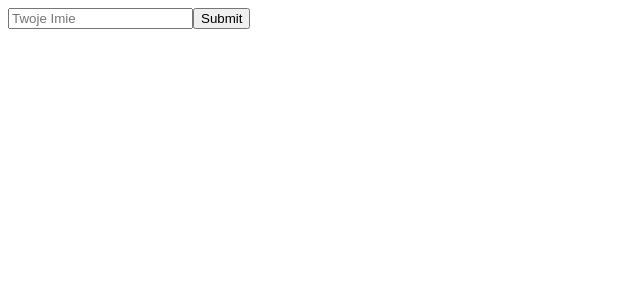
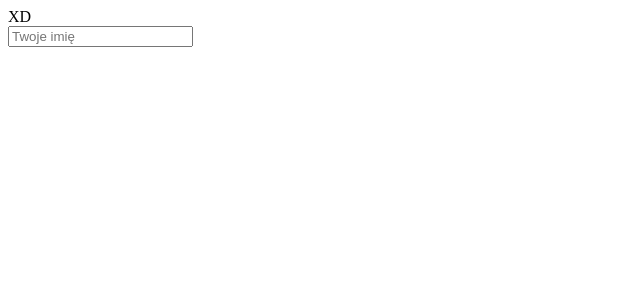
Before and after one commit to allgreed/big-pairing, a React app in the folder front/: page / in a window 1280 px wide. Shown: the top 300 px of the page, without its empty margins (0-640 px from the left). Built offline with nearby package versions, Linux system fonts and the light colour scheme; the HTML template or start-up script is replaced by a standard one.

Commit message:
divided this component into subcomponents

```diff
--- a/front/src/frontend/view/App.tsx
+++ b/front/src/frontend/view/App.tsx
@@ -2,9 +2,9 @@ import ReactDOM from 'react-dom';
 
 
 import React from "react";
-import {Name} from "./dynamo/views/concrete/Name";
+import {Formo} from "./dynamo/views/concrete/Formo";
 
 const div = document.createElement('div');
-ReactDOM.render(<Name/>, div);
+ReactDOM.render(<Formo/>, div);
 
 document.body.appendChild(div);
--- /dev/null
+++ b/front/src/frontend/view/dynamo/views/concrete/Formo.tsx
@@ -0,0 +1,55 @@
+import {Formik, FormikProps} from "formik";
+import React from "react";
+import {Name, RenderProps} from "../content/Name";
+import {Text, UpperFormProps} from "../form/Text";
+
+//
+
+export class Formo extends React.Component<any, any> {
+    constructor(props: any) {
+        super(props);
+        this.state = {name: ""};
+    }
+
+    render() {
+        return (
+            <div>
+                <div>XD</div>
+                <Formik
+                    initialValues={{
+                        value: ""
+                    }}
+                    onSubmit={(values: any, actions: any) => {
+                        this.submit(values.value);
+                    }}
+                >
+                    {
+                        (props: FormikProps<any>) =>
+                            <>
+                                <div>
+                                    <Text formikProps={props} placeholder={"Twoje imię"}/>
+                                </div>
+                                <div>
+                                    <Name model={{name: props.values.value}}/>
+                                </div>
+                            </>
+                    }
+                </Formik>
+            </div>)
+
+    }
+
+
+    submit(value: string) {
+
+    }
+}
+
+class FormoProps {
+    constructor(
+        public upperForm: (props: UpperFormProps) => (React.Component),
+        public render: (props: RenderProps) => (React.Component)
+    ) {
+    }
+
+}
--- a/front/src/frontend/view/dynamo/views/concrete/Name.tsx
+++ /dev/null
@@ -1,51 +0,0 @@
-import {Formik, FormikProps} from "formik";
-import React from "react";
-
-
-export class Name extends React.Component<any, any> {
-    constructor(props: any) {
-        super(props);
-        this.state = {names: []};
-    }
-
-    render() {
-        return <div>
-            {
-                (()=><div>
-                    <Formik
-                        initialValues={{
-                            value: ""
-                        }}
-                        onSubmit={(values: any, actions: any) => {
-                            this.submit(values.value);
-                        }}
-                    >
-                        {
-                            (props: FormikProps<any>) =>
-                                <form onSubmit={props.handleSubmit}>
-                                    <input
-                                        type="text"
-                                        onChange={props.handleChange}
-                                        placeholder={'Twoje Imie'}
-                                        onBlur={props.handleBlur}
-                                        value={props.values.value}
-                                        name="value"
-                                    />
-                                    <button type="submit" name="submit">Submit</button>
-                                </form>
-                        }
-                    </Formik>
-                </div>)()
-            }
-            <div>
-                {this.state.names.join(", ")}
-            </div>
-        </div>;
-    }
-
-    submit(value: string) {
-        this.setState((state: any) => ({
-            names: [...state.names, value]
-        }))
-    }
-}
--- /dev/null
+++ b/front/src/frontend/view/dynamo/views/content/Name.tsx
@@ -0,0 +1,13 @@
+import React from "react";
+
+
+export function Name(props: RenderProps) {
+    return (
+        props.model.name ? <span>Nazywasz się {props.model.name}</span> : null
+    );
+}
+
+export class RenderProps {
+    constructor(public model: { name: string }) {
+    }
+}
--- /dev/null
+++ b/front/src/frontend/view/dynamo/views/form/Text.tsx
@@ -0,0 +1,25 @@
+import React from "react";
+import {FormikProps} from "formik";
+
+
+export function Text(props: UpperFormProps) {
+
+    return (
+        <input
+            type="text"
+            onChange={props.formikProps.handleChange}
+            placeholder={props.placeholder}
+            onBlur={props.formikProps.handleBlur}
+            value={props.formikProps.values.value}
+            name="value"
+            autoComplete="off"
+        />
+    );
+}
+
+export class UpperFormProps {
+    constructor(public formikProps: FormikProps<any>,
+                public placeholder: string
+    ) {
+    }
+}
--- a/front/webpack.config.js
+++ b/front/webpack.config.js
@@ -24,6 +24,7 @@ const common = x => ({
 });
 
 const frontend = common({
+  devtool: 'inline-source-map',
   node: {
     __dirname: false
   },
```
